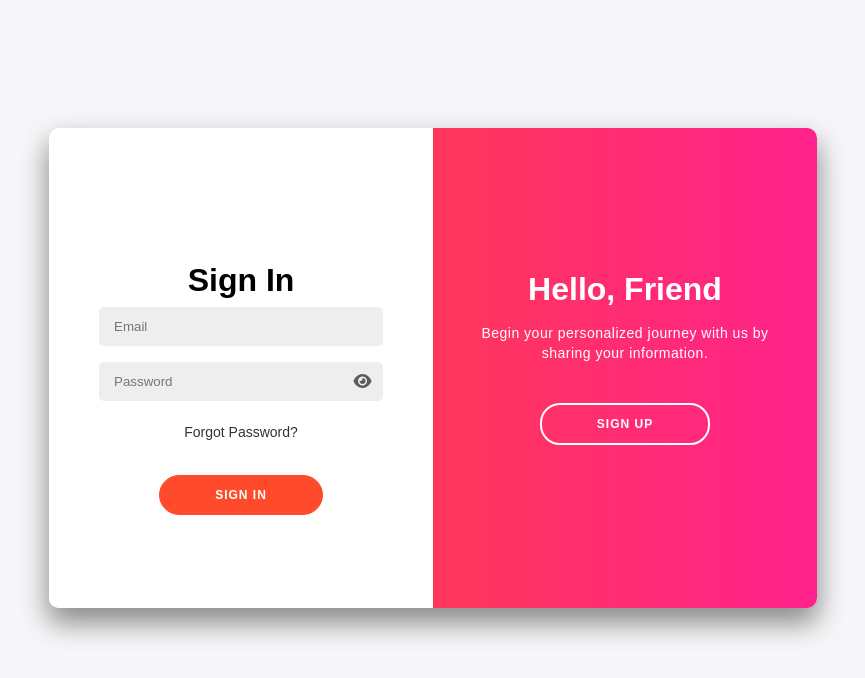
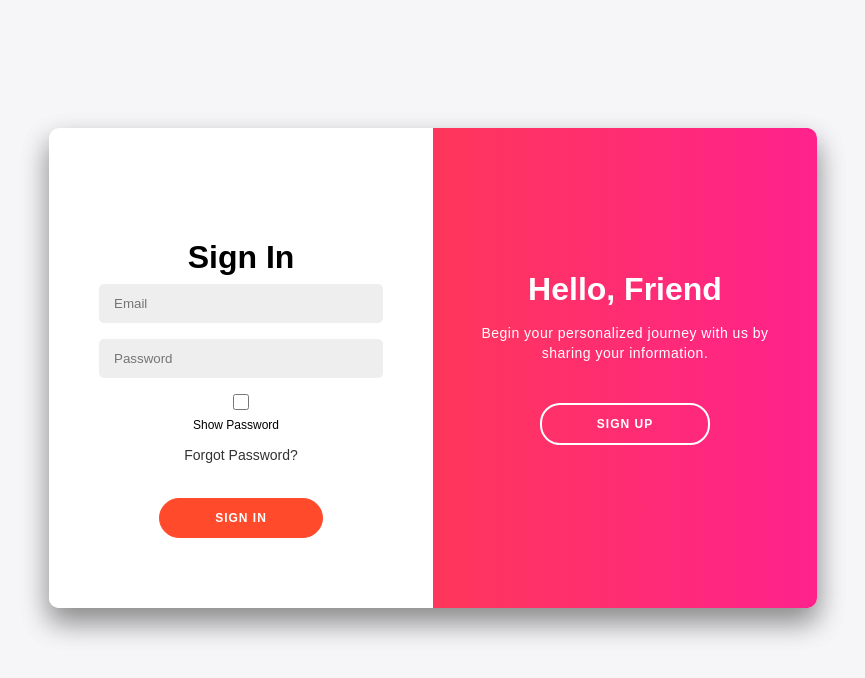
Before and after one commit to ad-abir/SmartCard-v2, a PHP site: page /signup.php in a window 1280 px wide. Shown: the top 678 px of the page, without its empty margins (207-1072 px from the left). Run offline with PHP 8.4, Linux system fonts and the light colour scheme; some libraries are stand-ins or nearby versions.

Commit message:
check box progress

```diff
--- a/signup.css
+++ b/signup.css
@@ -96,12 +96,18 @@ a {
     margin: 15px 0;
 }
 
-.fa-eye, .fas.fa-eye {
-    position: absolute;
-    top: 51%;
-    right: 16%;
-    cursor: pointer;
-    color: rgb(92, 92, 92);
+/* CSS to reduce the width of the checkbox */
+input[type="checkbox"] {
+    width: 16px; /* Adjust this value as needed */
+    height: 16px; /* Adjust this value as needed */
+  }
+
+
+label[for="show-password-checkbox"] {
+    display: inline-block;
+    margin-right: 10px;
+    /* margin-top: -2px; */
+    font-size: 12px;
 }
 
 
--- a/signup.php
+++ b/signup.php
@@ -41,7 +41,8 @@
                 <h1>Sign In</h1>
                 <input type="email" name="email" placeholder="Email" required="">
                 <input type="password" name="pass" placeholder="Password" required="">
-                <i class="fa-solid fa-eye" id="show-password"></i>
+                <input type="checkbox" id="show-password-checkbox">
+                <label for="show-password-checkbox">Show Password</label>
                 <a href="#">Forgot Password?</a>
                 <button type="submit" name="signin">Sign In</button>
 
@@ -76,40 +77,40 @@
     // use PHPMailer\PHPMailer\SMTP;
     // use PHPMailer\PHPMailer\Exception;
 
-    //Load Composer's autoloader
-    require 'vendor/autoload.php';
+    // //Load Composer's autoloader
+    // require 'vendor/autoload.php';
 
-    function sendemail_verify($first_name,$email,$verification_code)
-    {
-        $mail = new PHPMailer(true);
-        $mail->SMTPDebug = SMTP::DEBUG_SERVER;
-        //$mail->SMTPDebug = 2;
-        $mail->isSMTP();
-        $mail->SMTPAuth   = true;
+    // function sendemail_verify($first_name,$email,$verification_code)
+    // {
+    //     $mail = new PHPMailer(true);
+    //     $mail->SMTPDebug = SMTP::DEBUG_SERVER;
+    //     //$mail->SMTPDebug = 2;
+    //     $mail->isSMTP();
+    //     $mail->SMTPAuth   = true;
 
-        $mail->Host       = "xyz.example.com";
-        $mail->Username   = "xyz@gmail.com";
-        $mail->Password   = "xyz";
+    //     $mail->Host       = "xyz.exampl.com";
+    //     $mail->Username   = "xyz@gmail.com";
+    //     $mail->Password   = "xyz";
 
-        $mail->SMTPSecure = "xyz";
-        $mail->Port       = xyz;
+    //     $mail->SMTPSecure = "xyz";
+    //     $mail->Port       = xyz;
 
-        $mail->setFrom("xyz@gmail.com", "$first_name");
-        $mail->addAddress($email);
+    //     $mail->setFrom("smartcardv2@gmail.com", "$first_name");
+    //     $mail->addAddress($email);
 
-        $mail->isHTML(true);
-        $mail->Subject  = "Verification code for Smart Card";
+    //     $mail->isHTML(true);
+    //     $mail->Subject  = "Verification code for Smart Card";
 
-        $email_template = "<h2>You have registered with Smart Card</h2>
-        <h5>Verify your email address to login.</h5>
-        <br/><br/>
-        Your verification code: $verification_code";
+    //     $email_template = "<h2>You have registered with Smart Card</h2>
+    //     <h5>Verify your email address to login.</h5>
+    //     <br/><br/>
+    //     Your verification code: $verification_code";
 
 
-        $mail->Body     = $email_template;
-        $mail->send();
-        echo 'Email has been sent';
-    }
+    //     $mail->Body     = $email_template;
+    //     $mail->send();
+    //     echo 'Email has been sent';
+    // }
 
     if(isset($_POST['signup'])) {
         $first_name = mysqli_real_escape_string($connection, $_POST['fname']);
@@ -149,7 +150,7 @@
                         $data_verify = mysqli_query($connection, $query_verify);
 
                         //header('location:verification.php');
-                        sendemail_verify("$first_name","$email","$verification_code");
+                        //sendemail_verify("$first_name","$email","$verification_code");
 
 
                     } else {
```
